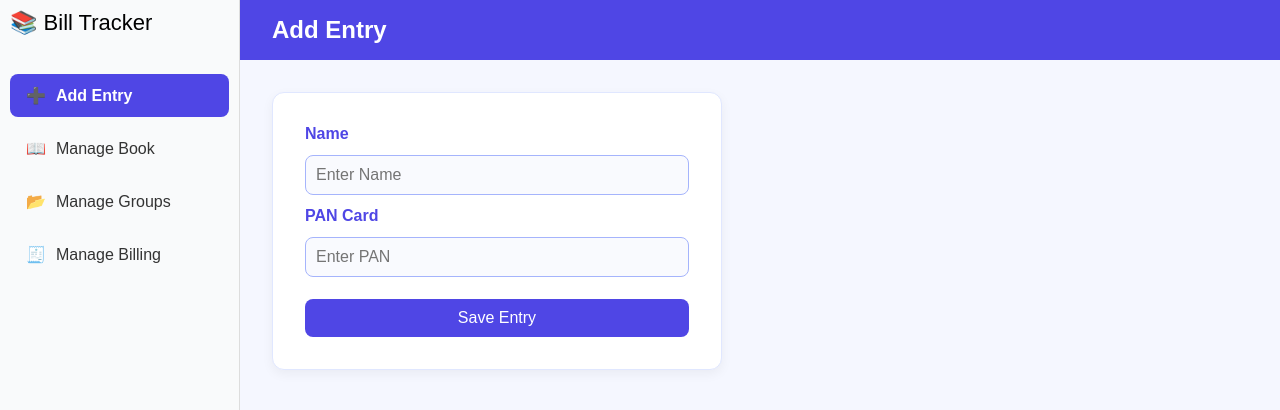
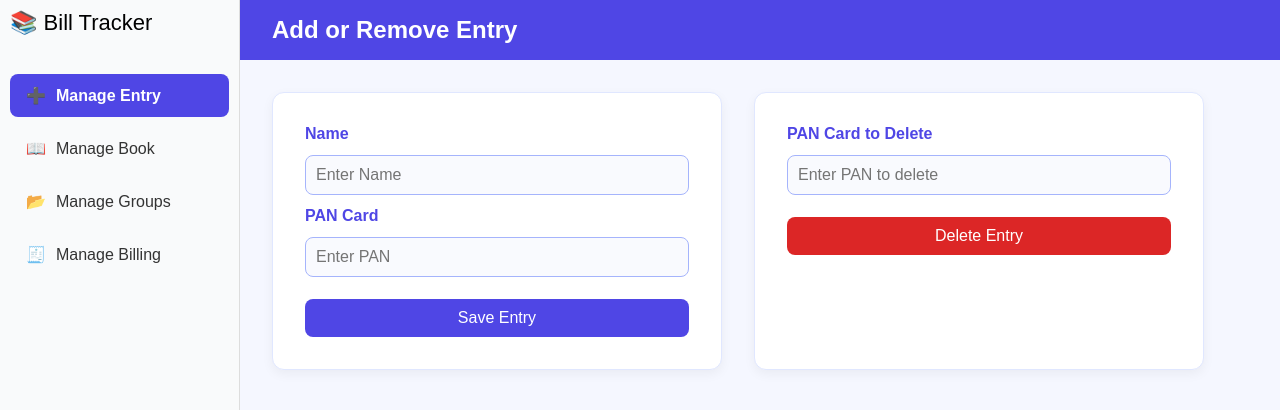
Before and after one commit to think-WayBig/30-bill-tracker-smart-tax, a React (Vite) app: page / in a window 1280 px wide. Shown: the top 410 px of the page. Built offline with nearby package versions, Linux system fonts and the light colour scheme.

Commit message:
delete entry option & no duplicate group

```diff
--- a/src/preload/index.ts
+++ b/src/preload/index.ts
@@ -10,7 +10,9 @@ contextBridge.exposeInMainWorld('electronAPI', {
   loadEntries: () => ipcRenderer.invoke('load-entries'),
   saveEntries: (entries: Array<any>) => ipcRenderer.invoke('save-multiple-entries', entries),
   updateBillingStatus: (pan, billingStatus) =>
-    ipcRenderer.invoke('update-billing-status', pan, billingStatus)
+    ipcRenderer.invoke('update-billing-status', pan, billingStatus),
+  saveGroup: (group) => ipcRenderer.invoke('save-group', group),
+  deleteEntry: (pan) => ipcRenderer.invoke('delete-entry', pan)
 })
 
 // Use `contextBridge` APIs to expose Electron APIs to
--- a/src/renderer/src/components/AddEntry.tsx
+++ /dev/null
@@ -1,112 +0,0 @@
-import React, { useEffect, useState } from 'react'
-import Layout from './Layout'
-
-const AddEntry: React.FC = () => {
-  const [name, setName] = useState('')
-  const [pan, setPan] = useState('')
-  const [message, setMessage] = useState('')
-
-  // Clear message after 5 seconds
-  useEffect(() => {
-    if (message) {
-      const timeout = setTimeout(() => setMessage(''), 5000)
-      return () => clearTimeout(timeout) // Cleanup on unmount or next message
-    }
-    return undefined
-  }, [message])
-
-  const handleSubmit = async (e: React.FormEvent) => {
-    e.preventDefault()
-
-    const result = await window.electronAPI.saveEntry({ name, pan })
-
-    if (result.success) {
-      setMessage('✅ Entry saved successfully!')
-      setName('')
-      setPan('')
-    } else {
-      setMessage(`❌ Error: ${result.error}`)
-    }
-  }
-
-  return (
-    <Layout title="Add Entry">
-      <form
-        onSubmit={handleSubmit}
-        style={{
-          display: 'flex',
-          flexDirection: 'column',
-          gap: '12px',
-          maxWidth: '450px',
-          backgroundColor: '#fff',
-          borderRadius: '12px',
-          padding: '2rem',
-          boxShadow: '0 4px 12px rgba(0, 0, 0, 0.05)',
-          border: '1px solid #e0e7ff'
-        }}
-      >
-        <label style={{ fontWeight: 600, color: '#4f46e5' }}>Name</label>
-        <input
-          type="text"
-          placeholder="Enter Name"
-          value={name}
-          onChange={(e) => setName(e.target.value)}
-          required
-          style={{
-            padding: '10px',
-            border: '1px solid #a5b4fc',
-            borderRadius: '8px',
-            fontSize: '16px',
-            backgroundColor: '#f9fafe'
-          }}
-        />
-
-        <label style={{ fontWeight: 600, color: '#4f46e5' }}>PAN Card</label>
-        <input
-          type="text"
-          placeholder="Enter PAN"
-          value={pan}
-          onChange={(e) => setPan(e.target.value)}
-          required
-          style={{
-            padding: '10px',
-            border: '1px solid #a5b4fc',
-            borderRadius: '8px',
-            fontSize: '16px',
-            backgroundColor: '#f9fafe'
-          }}
-        />
-
-        <button
-          type="submit"
-          style={{
-            padding: '10px',
-            backgroundColor: '#4f46e5',
-            color: '#fff',
-            border: 'none',
-            borderRadius: '8px',
-            cursor: 'pointer',
-            fontSize: '16px',
-            marginTop: '10px'
-          }}
-        >
-          Save Entry
-        </button>
-
-        {message && (
-          <div
-            style={{
-              marginTop: '10px',
-              color: message.startsWith('✅') ? '#4f46e5' : '#dc2626',
-              fontWeight: 500
-            }}
-          >
-            {message}
-          </div>
-        )}
-      </form>
-    </Layout>
-  )
-}
-
-export default AddEntry
--- a/src/renderer/src/components/MainView.tsx
+++ b/src/renderer/src/components/MainView.tsx
@@ -1,6 +1,6 @@
 import { useState } from 'react'
 import Sidebar from './Sidebar'
-import AddEntry from './AddEntry'
+import AddEntry from './ManageEntry'
 import ManageBook from './ManageBook'
 import ManageGroup from './ManageGroup'
 import ManageBilling from './ManageBilling'
--- a/src/renderer/src/components/ManageBilling.tsx
+++ b/src/renderer/src/components/ManageBilling.tsx
@@ -79,7 +79,7 @@ export default function ManageBilling() {
           <tr style={{ backgroundColor: '#4f46e5', color: 'white' }}>
             <th style={thStyle}>Name</th>
             <th style={thStyle}>PAN</th>
-            <th style={thStyle}>Paid?</th>
+            <th style={thStyle}>Billing Status</th>
           </tr>
         </thead>
         <tbody>
--- a/src/renderer/src/components/ManageBook.tsx
+++ b/src/renderer/src/components/ManageBook.tsx
@@ -59,7 +59,11 @@ const ManageBook = () => {
         const query = searchInput.value.toLowerCase()
         const filtered = entries.filter(
           (entry) =>
-            entry.name.toLowerCase().includes(query) || entry.pan.toLowerCase().includes(query)
+            entry.name.toLowerCase().includes(query) ||
+            entry.pan.toLowerCase().includes(query) ||
+            (entry.ackno || '').toLowerCase().includes(query) ||
+            (entry.billingStatus || '').toLowerCase().includes(query) ||
+            (entry.group || '').toLowerCase().includes(query)
         )
         renderTable(filtered)
       })
--- /dev/null
+++ b/src/renderer/src/components/ManageEntry.tsx
@@ -0,0 +1,126 @@
+import React, { useState } from 'react'
+import Layout from './Layout'
+
+const AddEntry: React.FC = () => {
+  const [name, setName] = useState('')
+  const [pan, setPan] = useState('')
+  const [deletePan, setDeletePan] = useState('')
+
+  const handleAddSubmit = async (e: React.FormEvent) => {
+    e.preventDefault()
+    const result = await window.electronAPI.saveEntry({ name, pan })
+
+    if (result.success) {
+      alert('✅ Entry saved successfully!')
+      setName('')
+      setPan('')
+    } else {
+      alert(`❌ Error: ${result.error}`)
+    }
+  }
+
+  const handleDeleteSubmit = async (e: React.FormEvent) => {
+    e.preventDefault()
+
+    const confirmDelete = confirm(`Are you sure you want to delete entry with PAN: ${deletePan}?`)
+    if (!confirmDelete) return
+
+    const result = await window.electronAPI.deleteEntry(deletePan)
+
+    if (result.success) {
+      alert('✅ Entry deleted successfully!')
+      setDeletePan('')
+    } else {
+      alert(`❌ Error: ${result.error}`)
+    }
+  }
+
+  return (
+    <Layout title="Add or Remove Entry">
+      <div style={{ display: 'flex', flexWrap: 'wrap', gap: '2rem' }}>
+        {/* Add Entry Form */}
+        <form onSubmit={handleAddSubmit} style={formStyle}>
+          <label style={labelStyle}>Name</label>
+          <input
+            type="text"
+            placeholder="Enter Name"
+            value={name}
+            onChange={(e) => setName(e.target.value)}
+            required
+            style={inputStyle}
+          />
+
+          <label style={labelStyle}>PAN Card</label>
+          <input
+            type="text"
+            placeholder="Enter PAN"
+            value={pan}
+            onChange={(e) => setPan(e.target.value)}
+            required
+            style={inputStyle}
+          />
+
+          <button type="submit" style={buttonStyle}>
+            Save Entry
+          </button>
+        </form>
+
+        {/* Delete Entry Form */}
+        <form onSubmit={handleDeleteSubmit} style={formStyle}>
+          <label style={labelStyle}>PAN Card to Delete</label>
+          <input
+            type="text"
+            placeholder="Enter PAN to delete"
+            value={deletePan}
+            onChange={(e) => setDeletePan(e.target.value)}
+            required
+            style={inputStyle}
+          />
+
+          <button type="submit" style={{ ...buttonStyle, backgroundColor: '#dc2626' }}>
+            Delete Entry
+          </button>
+        </form>
+      </div>
+    </Layout>
+  )
+}
+
+export default AddEntry
+
+const formStyle: React.CSSProperties = {
+  display: 'flex',
+  flexDirection: 'column',
+  gap: '12px',
+  maxWidth: '450px',
+  backgroundColor: '#fff',
+  borderRadius: '12px',
+  padding: '2rem',
+  boxShadow: '0 4px 12px rgba(0, 0, 0, 0.05)',
+  border: '1px solid #e0e7ff',
+  flex: '1'
+}
+
+const inputStyle: React.CSSProperties = {
+  padding: '10px',
+  border: '1px solid #a5b4fc',
+  borderRadius: '8px',
+  fontSize: '16px',
+  backgroundColor: '#f9fafe'
+}
+
+const labelStyle: React.CSSProperties = {
+  fontWeight: 600,
+  color: '#4f46e5'
+}
+
+const buttonStyle: React.CSSProperties = {
+  padding: '10px',
+  backgroundColor: '#4f46e5',
+  color: '#fff',
+  border: 'none',
+  borderRadius: '8px',
+  cursor: 'pointer',
+  fontSize: '16px',
+  marginTop: '10px'
+}
--- a/src/renderer/src/components/ManageGroup.tsx
+++ b/src/renderer/src/components/ManageGroup.tsx
@@ -24,13 +24,19 @@ const ManageGroup = () => {
     }
   }, [])
 
-  const handleCreateGroup = () => {
-    if (!newGroup.trim()) return
+  const handleCreateGroup = async () => {
+    const trimmed = newGroup.trim()
+    if (!trimmed) return
 
-    const updatedGroups = [...groups, newGroup.trim()]
-    setGroups(updatedGroups)
-    setNewGroup('')
-    localStorage.setItem('groups', JSON.stringify(updatedGroups))
+    const res = await window.electronAPI.saveGroup(trimmed)
+    if (res.success) {
+      const updatedGroups = [...groups, trimmed]
+      setGroups(updatedGroups)
+      setNewGroup('')
+      localStorage.setItem('groups', JSON.stringify(updatedGroups))
+    } else {
+      alert(res.error || 'Failed to create group') // or show inline error
+    }
   }
 
   const handleGroupChange = (pan: string, group: string) => {
--- a/src/renderer/src/components/Sidebar.tsx
+++ b/src/renderer/src/components/Sidebar.tsx
@@ -57,7 +57,7 @@ const Sidebar: React.FC<SidebarProps> = ({ setActiveScreen }) => {
         📚 Bill Tracker
       </div>
 
-      {renderButton('add', 'Add Entry', '➕')}
+      {renderButton('add', 'Manage Entry', '➕')}
       {renderButton('manage', 'Manage Book', '📖')}
       {renderButton('group', 'Manage Groups', '📂')}
       {renderButton('billing', 'Manage Billing', '🧾')}
```
Also changed, not shown: src/main/index.ts (+29 -0 lines), src/renderer/src/types.d.ts (+11 -0 lines).
